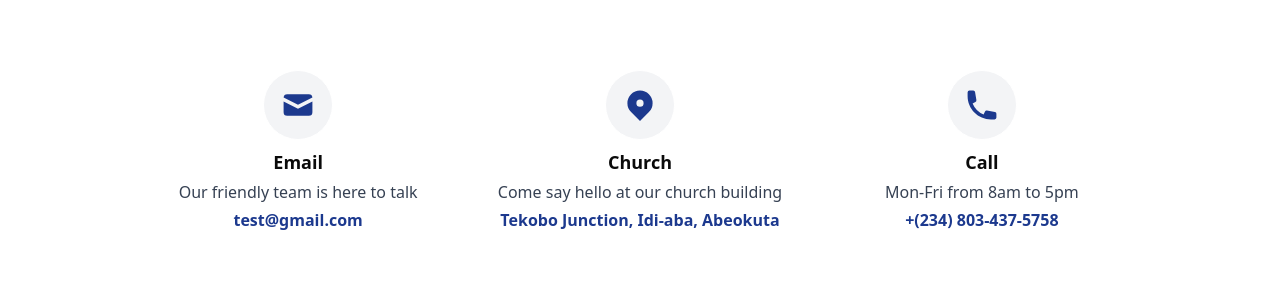
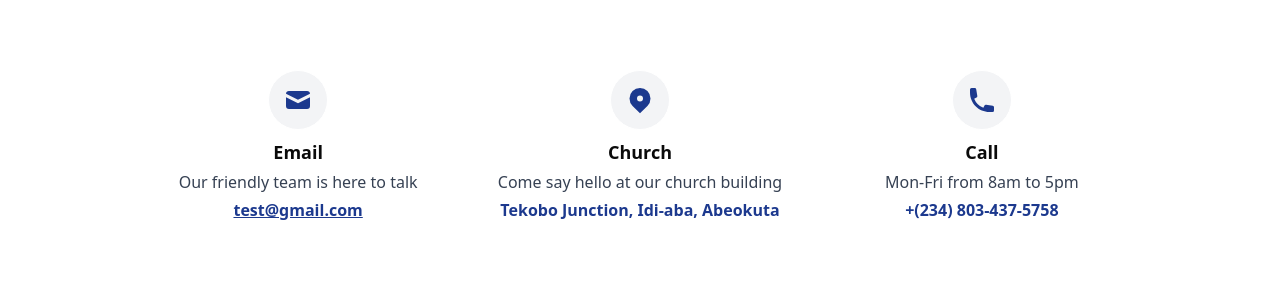
Before and after one commit to RFC-webapp/rfc_website, a Next.js app in the folder client/: page /contact in a window 1280 px wide. Shown: the part 866-1148 px from the top of the page. Built offline with nearby package versions, Linux system fonts and the light colour scheme.

Commit message:
Updated contact page

```diff
--- a/client/app/contact/page.jsx
+++ b/client/app/contact/page.jsx
@@ -62,17 +62,17 @@ const page = () => {
 
       <div className="grid grid-cols-1 md:grid-cols-3 gap-10 text-center w-4/5 mx-auto pt-12">
         <div className="flex flex-col items-center">
-          <div className="bg-gray-100 border border-white rounded-full p-4 mb-2">
-            <HiMail className="text-blue-900 text-4xl" />
+          <div className="bg-gray-100 border border-white rounded-full p-2 mb-2 w-15 h-15 flex items-center justify-center">
+            <HiMail className="text-blue-900 text-3xl" />
           </div>
           <span className="font-bold text-lg mb-1">Email</span>
           <p className="text-gray-700 mb-1">Our friendly team is here to talk</p>
-          <p className="text-blue-900 font-bold">test@gmail.com</p>
+          <p className="text-blue-900 font-bold underline cursor-pointer">test@gmail.com</p>
         </div>
 
         <div className="flex flex-col items-center">
-          <div className="bg-gray-100 border border-white rounded-full p-4 mb-2">
-            <HiLocationMarker className="text-blue-900 text-4xl" />
+          <div className="bg-gray-100 border border-white rounded-full p-2 mb-2 w-15 h-15 flex items-center justify-center">
+            <HiLocationMarker className="text-blue-900 text-3xl" />
           </div>
           <span className="font-bold text-lg mb-1">Church</span>
           <p className="text-gray-700 mb-1">Come say hello at our church building</p>
@@ -80,8 +80,8 @@ const page = () => {
         </div>
 
         <div className="flex flex-col items-center">
-          <div className="bg-gray-100 border border-white rounded-full p-4 mb-2">
-            <HiPhone className="text-blue-900 text-4xl" />
+          <div className="bg-gray-100 border border-white rounded-full p-2 mb-2 w-15 h-15 flex items-center justify-center">
+            <HiPhone className="text-blue-900 text-3xl" />
           </div>
           <span className="font-bold text-lg mb-1">Call</span>
           <p className="text-gray-700 mb-1">Mon-Fri from 8am to 5pm</p>
```
